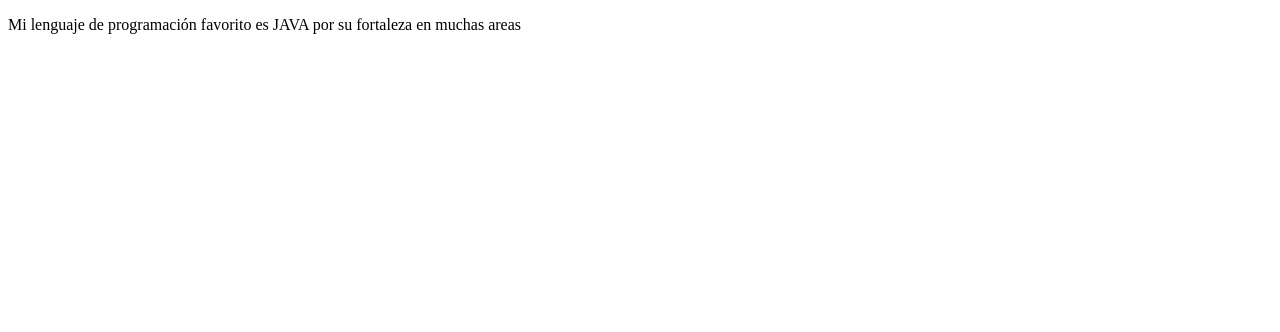
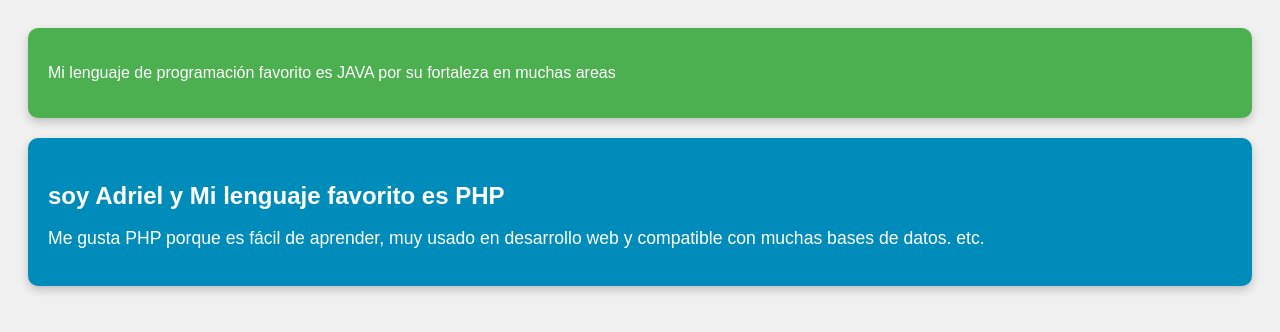
Before and after one commit to maldonado20/EjercicioClase, a plain HTML site: page index.html in a window 1280 px wide. Drawn offline with Linux system fonts and the light colour scheme.

Commit message:
ml232940

```diff
--- a/index.html
+++ b/index.html
@@ -4,10 +4,17 @@
     <meta charset="UTF-8">
     <meta name="viewport" content="width=device-width, initial-scale=1.0">
     <title>EjercicioClase</title>
+    <link rel="stylesheet" href="style.css">
 </head>
 <body>
     <div id="MM230159">
         <p>Mi lenguaje de programación favorito es JAVA por su fortaleza en muchas areas</p>
     </div>
+
+    <div id="MM230160">
+        <h3>soy Adriel y Mi lenguaje favorito es PHP</h3>
+        <p>Me gusta PHP porque es fácil de aprender, muy usado en desarrollo web y compatible con muchas bases de datos. etc.</p>
+    </div>
+
 </body>
 </html>
--- a/style.css
+++ b/style.css
@@ -0,0 +1,40 @@
+/* Estilos generales */
+body {
+    font-family: Arial, sans-serif;
+    background-color: #f0f0f0;
+    padding: 20px;
+}
+
+/* Estilo para el div de tu compañero */
+#MM230159 {
+    background-color: #4CAF50;
+    color: white;
+    padding: 20px;
+    border-radius: 10px;
+    margin-bottom: 20px;
+    box-shadow: 0 4px 8px rgba(0, 0, 0, 0.2);
+}
+
+/* Estilo para tu div */
+#MM230160 {
+    background-color: #008CBA;
+    color: white;
+    padding: 20px;
+    border-radius: 10px;
+    box-shadow: 0 4px 8px rgba(0, 0, 0, 0.2);
+    transition: transform 0.3s ease;
+}
+
+/* Efecto de hover */
+#MM230160:hover {
+    transform: scale(1.05);
+}
+
+#MM230160 h3 {
+    font-size: 1.5em;
+    margin-bottom: 10px;
+}
+
+#MM230160 p {
+    font-size: 1.1em;
+}
```
